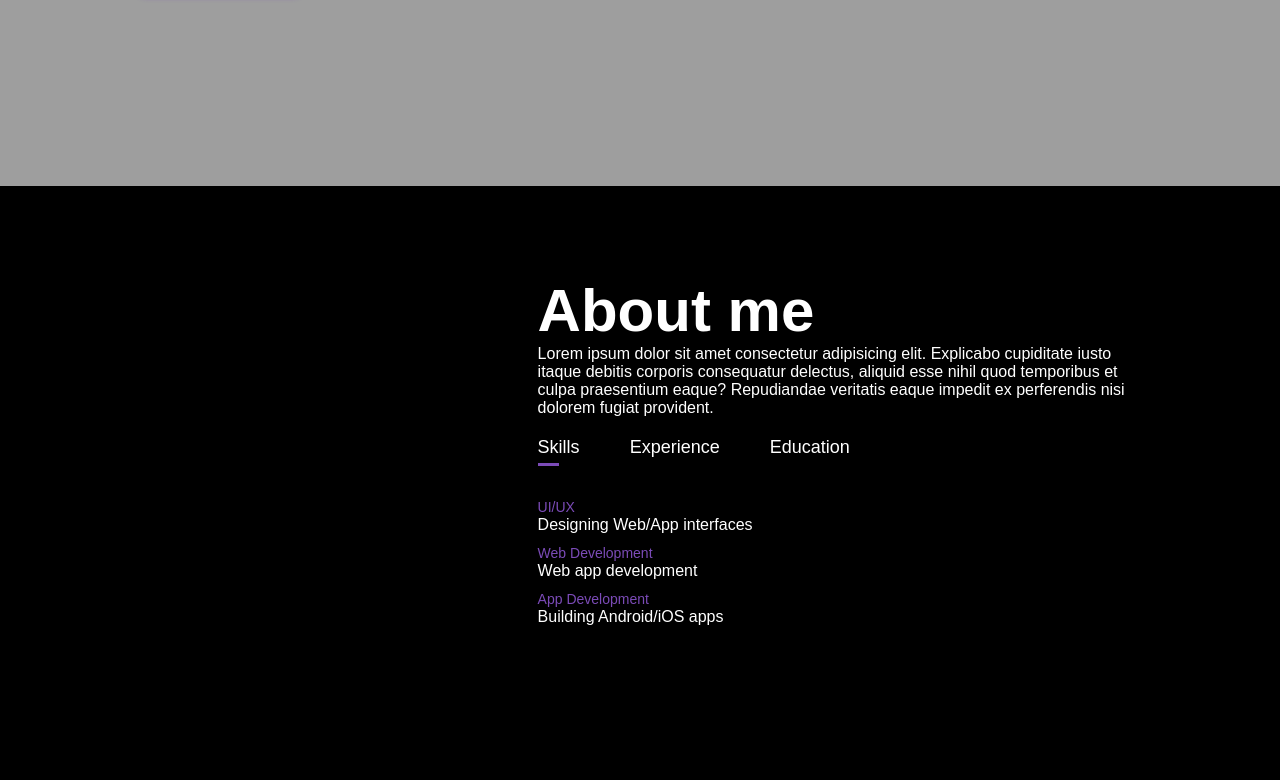
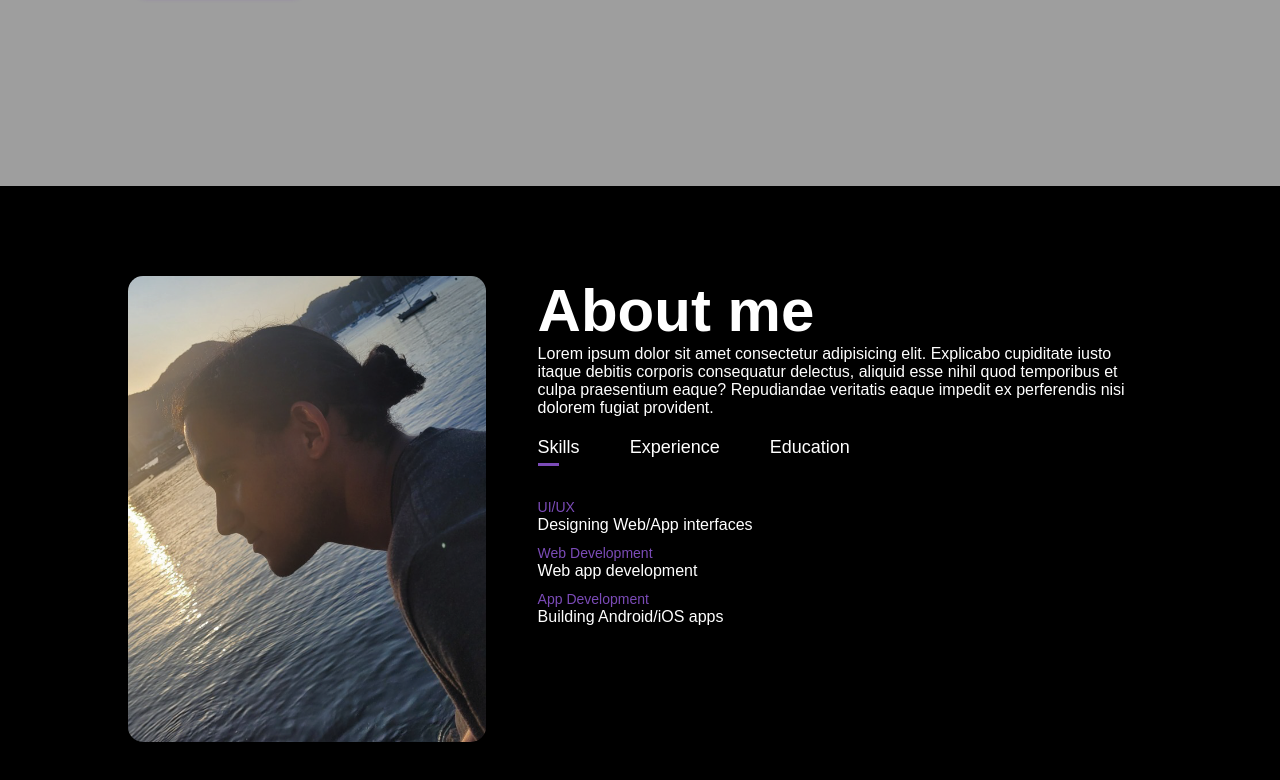
Before and after one commit to GabAbreu/curriculo, a plain HTML site: page index.html in a window 1280 px wide. Shown: the part 614-1394 px from the top of the page. Drawn offline with nearby package versions, Linux system fonts and the light colour scheme; the site is published under a folder, as on GitHub Pages, so addresses that start at the root find nothing.

Commit message:
Update index.html

```diff
--- a/index.html
+++ b/index.html
@@ -59,7 +59,7 @@
 		<section id="about">
 			<div class="about-content">
 				<div class="about-img">
-					<img src="/web/img/fotoAbout.png" alt="" />
+					<img src="./web/img/fotoAbout.png" alt="" />
 				</div>
 				<div class="about-text">
 					<h1 class="sub-title">About me</h1>
```
